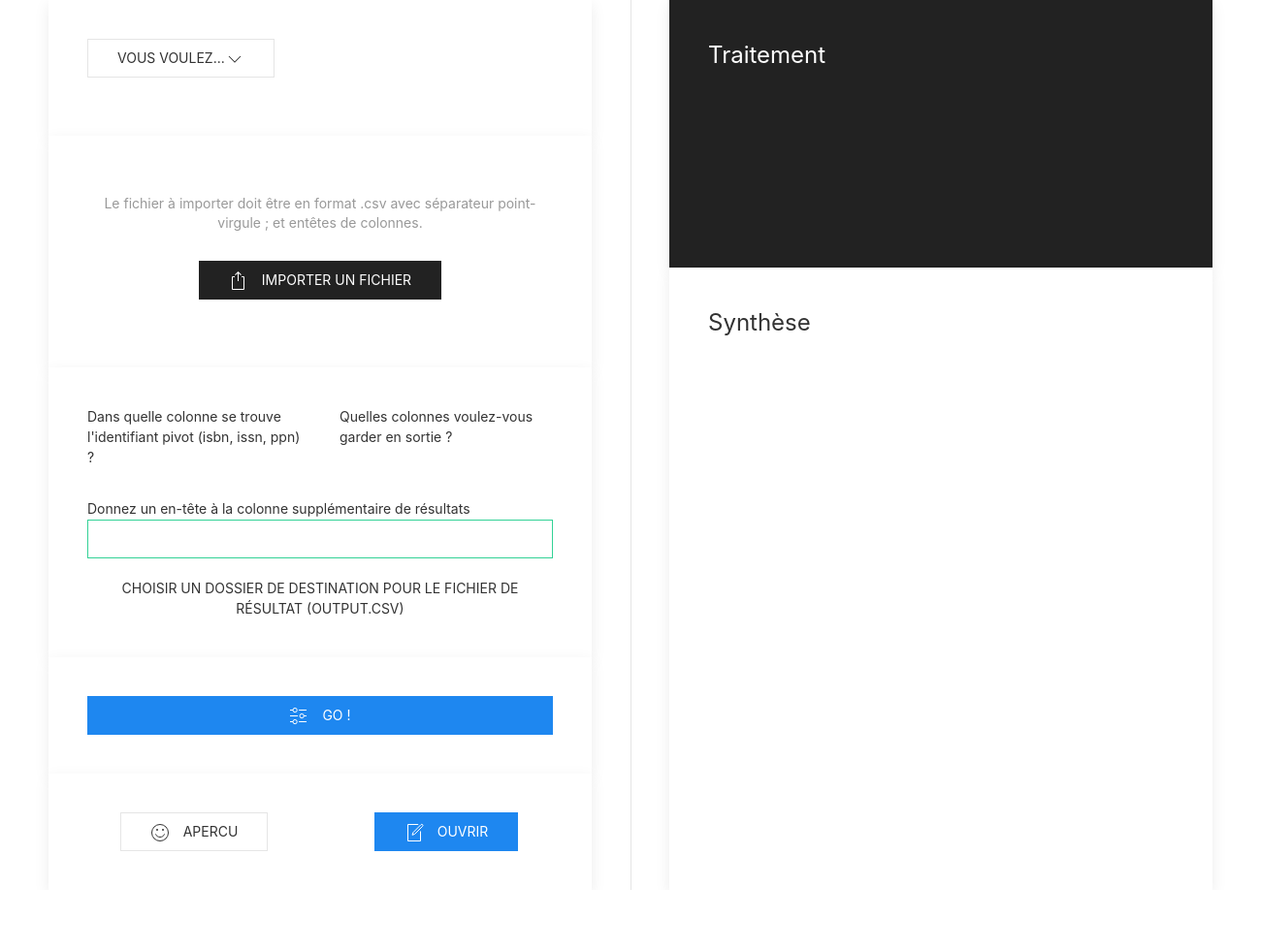
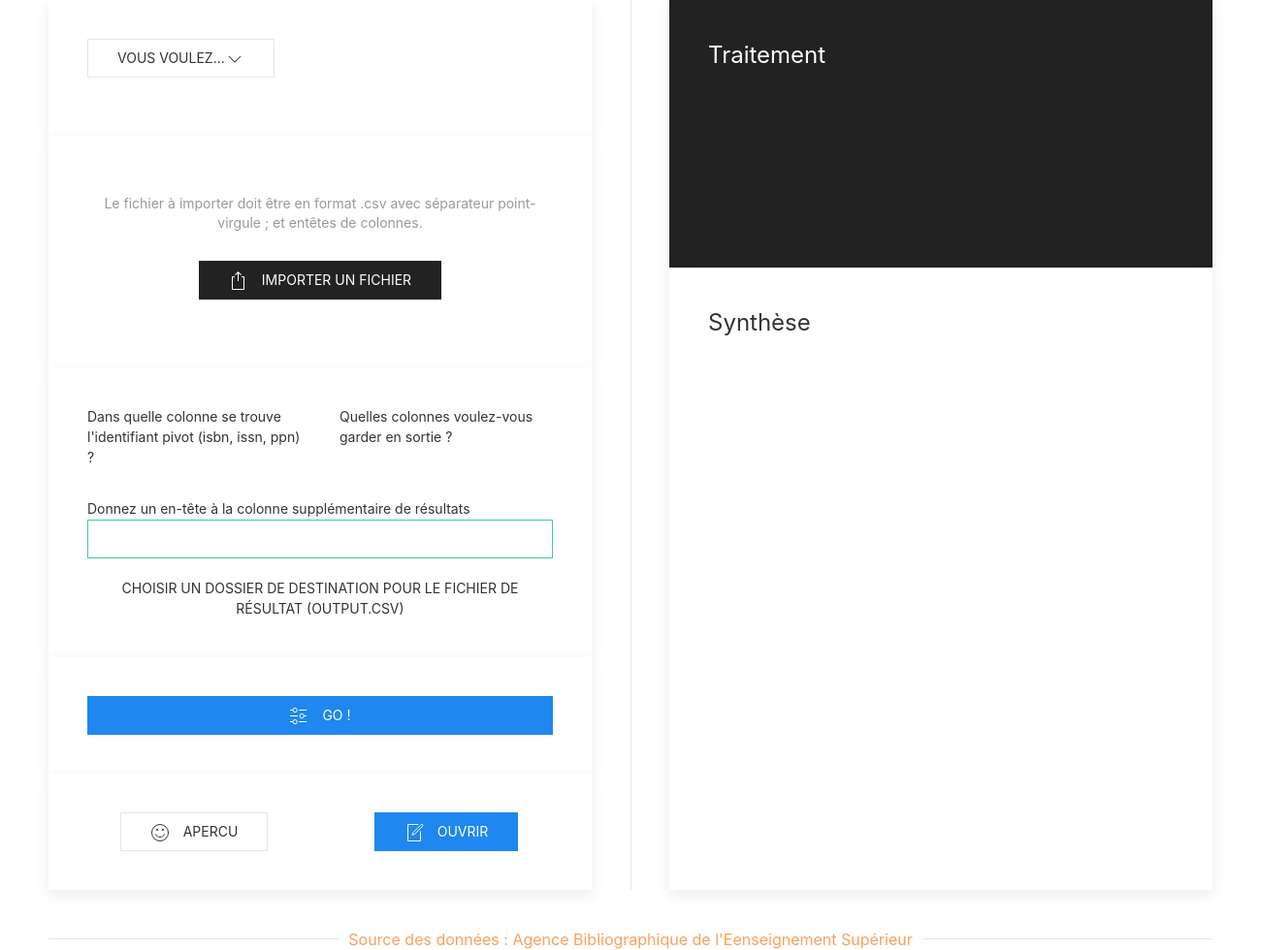
Before and after one commit to abes-esr/sudoc-toolkit, an Electron app: page index.html in a window 1300 px wide. Shown: the whole page at 97% size. Before the commit the page ends 918 px from the top, so only its background shows below. Drawn offline with nearby package versions, Linux system fonts and the light colour scheme.

Commit message:
add data source mention

```diff
--- a/index.html
+++ b/index.html
@@ -115,6 +115,7 @@
                                                     </div>
                             </div>
                     </div>
+                    <h5 class="uk-heading-line uk-text-center uk-text-warning"><span>Source des données : Agence Bibliographique de l'Eenseignement Supérieur</span></h5>
         </div>
 
         <script>window.$ = window.jQuery = require('./node_modules/jquery/dist/jquery.slim.min.js');</script>
```
